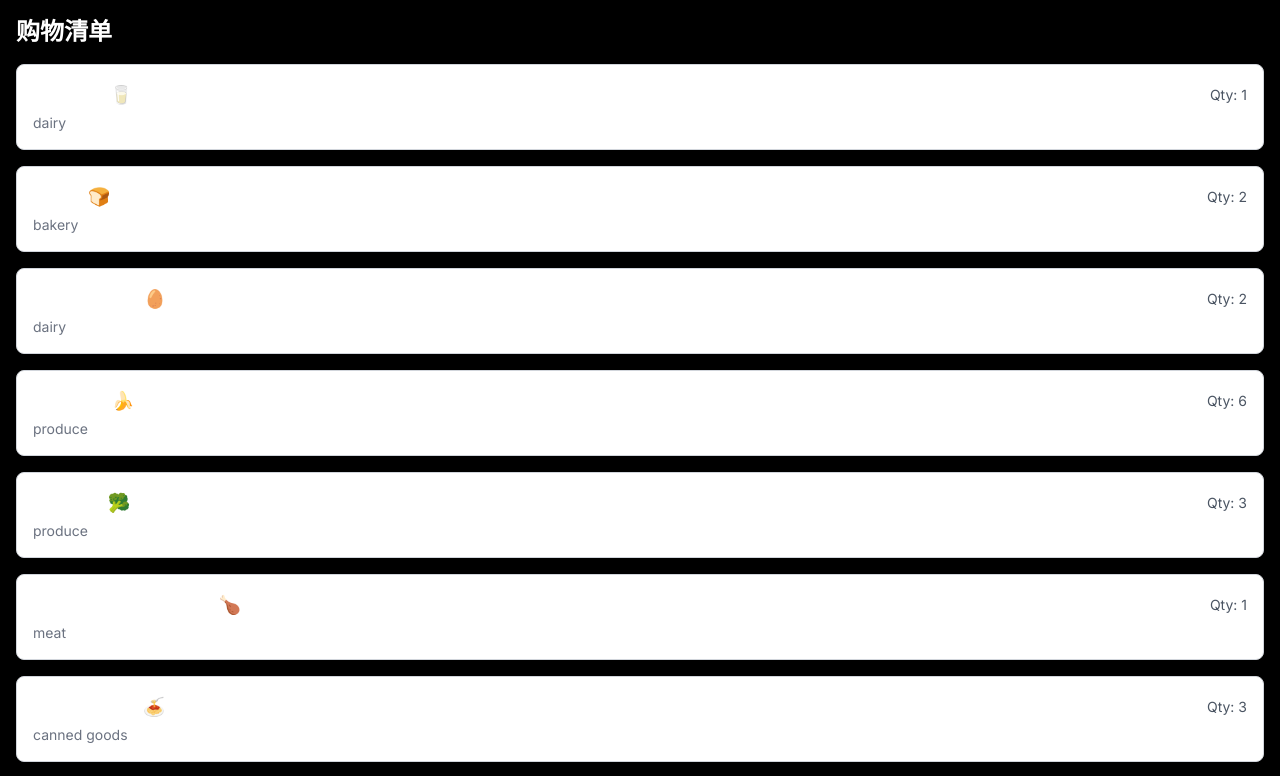
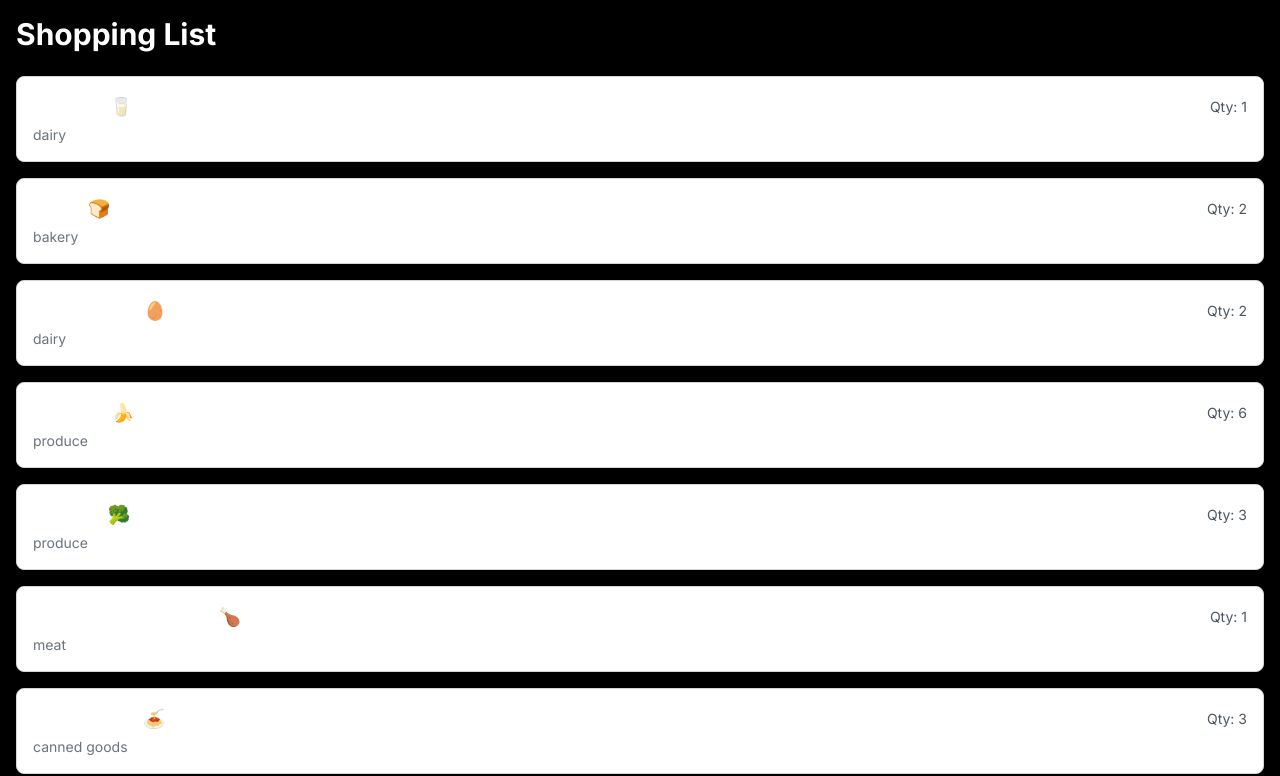
Before and after one commit to CarofCarl/cprg306-assignments, a Next.js app: page /week-3 in a window 1280 px wide. Shown: the top 776 px of the page. Built offline with nearby package versions, Linux system fonts and the light colour scheme.

Commit message:
Update page.js

```diff
--- a/app/week-3/page.js
+++ b/app/week-3/page.js
@@ -4,7 +4,7 @@
 const Page = () => {
   return (
     <main className="container mx-auto p-4">
-      <h1 className="text-2xl font-bold mb-4">购物清单</h1>
+      <h2 className="text-3xl font-bold mb-6">Shopping List</h2>
       <ItemList />
     </main>
   );
```
